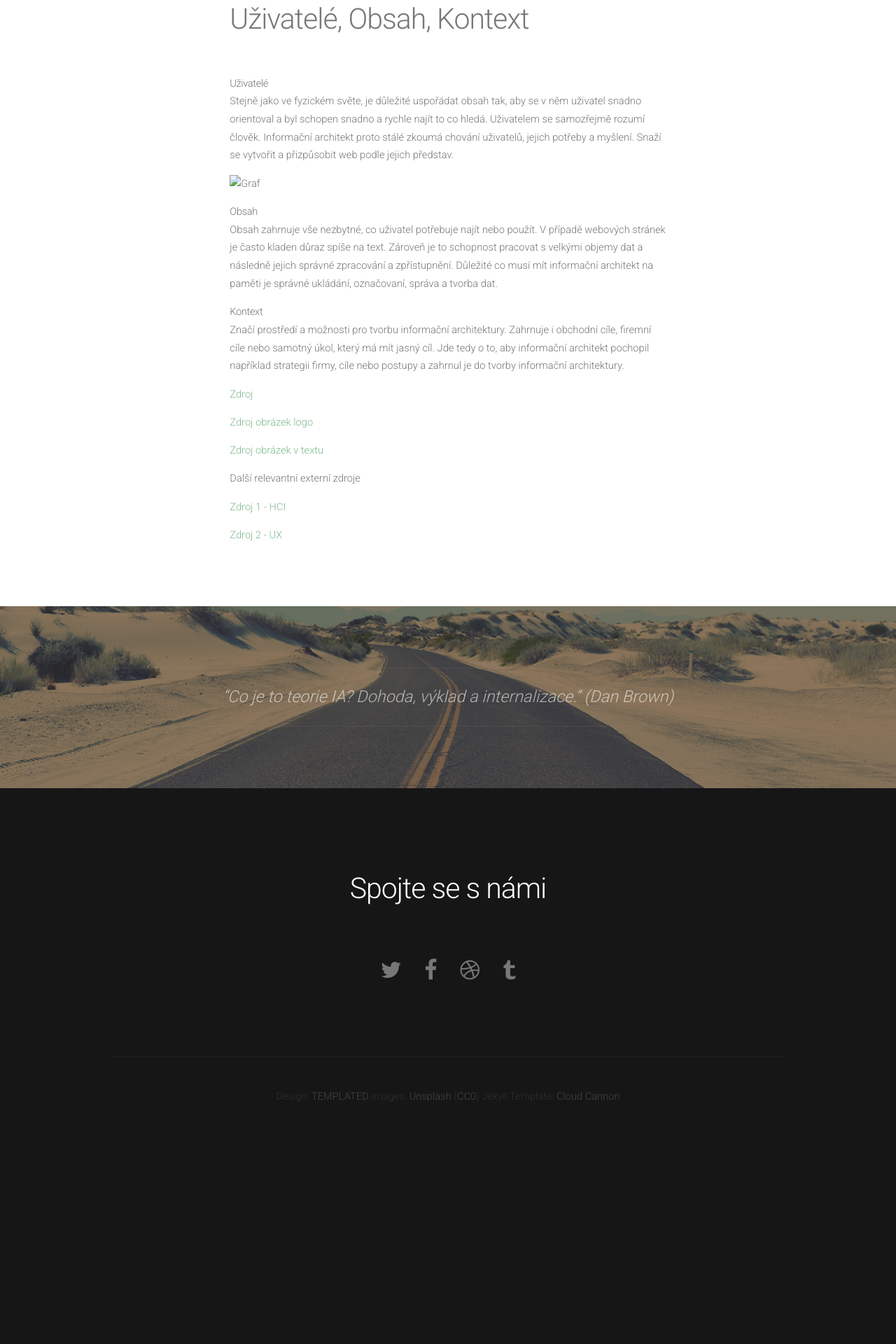
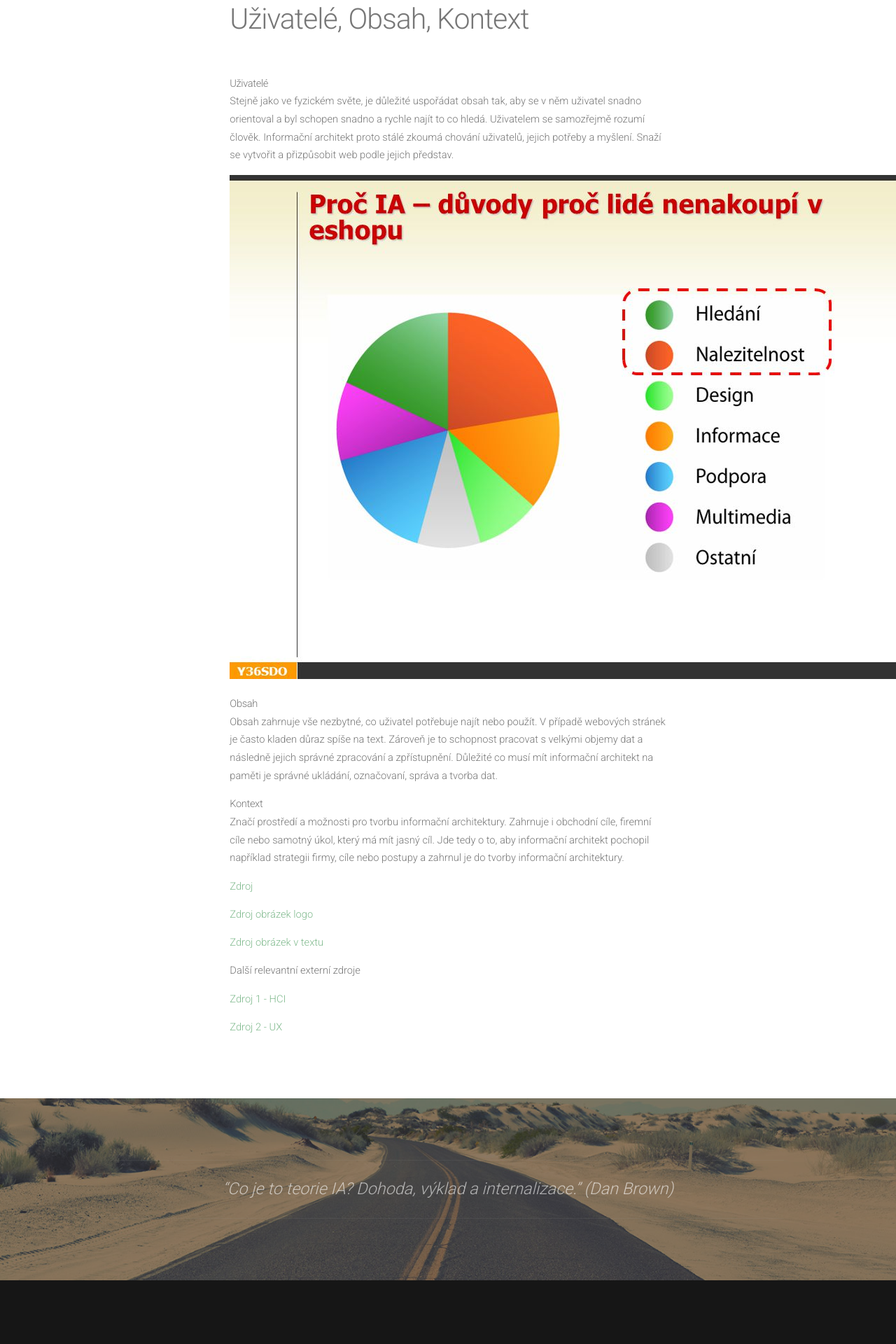
Before and after one commit to BarcaFukarkova/andywaltlova.github.io, a Jekyll site: the page built from _posts/2016-5-16-Uživatelé_kontext_obsah.md, in a window 1280 px wide. Shown: the part 866-2786 px from the top of the page at 70% size. Built offline with Jekyll 4.4.1, drawn with Linux system fonts in a browser that asks for light colours; nearby versions of some CDN libraries; before the commit the page ends 2489 px from its top, so only the background shows below that.

Commit message:
cesta k obrázku

```diff
--- a/_posts/2016-5-16-Uživatelé_kontext_obsah.md
+++ b/_posts/2016-5-16-Uživatelé_kontext_obsah.md
@@ -9,7 +9,7 @@ Uživatelé
 
 Stejně jako ve fyzickém světe, je důležité uspořádat obsah tak, aby se v něm uživatel snadno orientoval a byl schopen snadno a rychle najít to co hledá. Uživatelem se samozřejmě rozumí člověk. Informační architekt proto stálé zkoumá chování uživatelů, jejich potřeby a myšlení. Snaží se vytvořit a přizpůsobit web podle jejich představ.
 
-![Graf](andywaltlova.github.io/assets/images/lidé2.jpg "Graf")
+![Graf](/images/lidé2.jpg "Graf")
 
 Obsah
 -------
```
